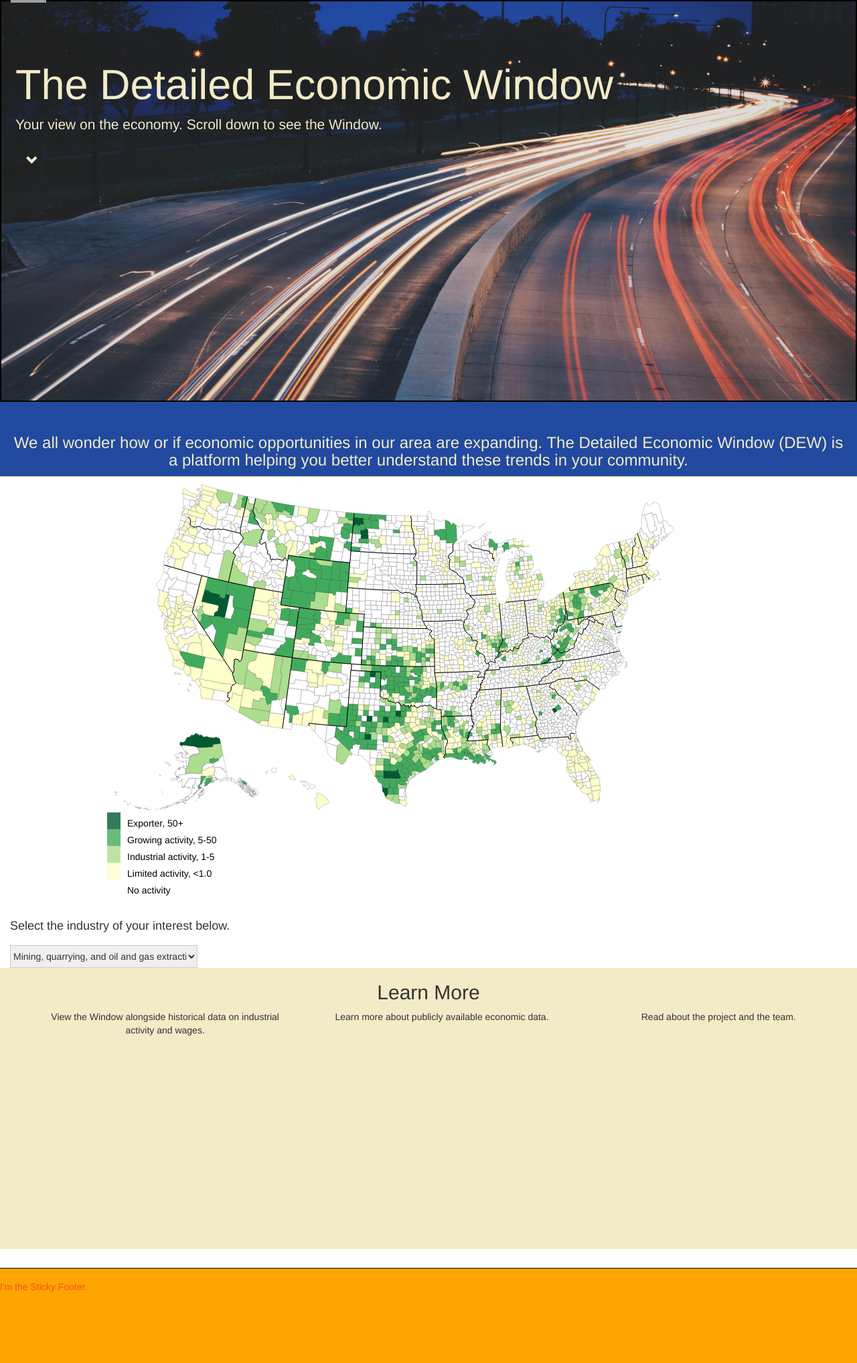
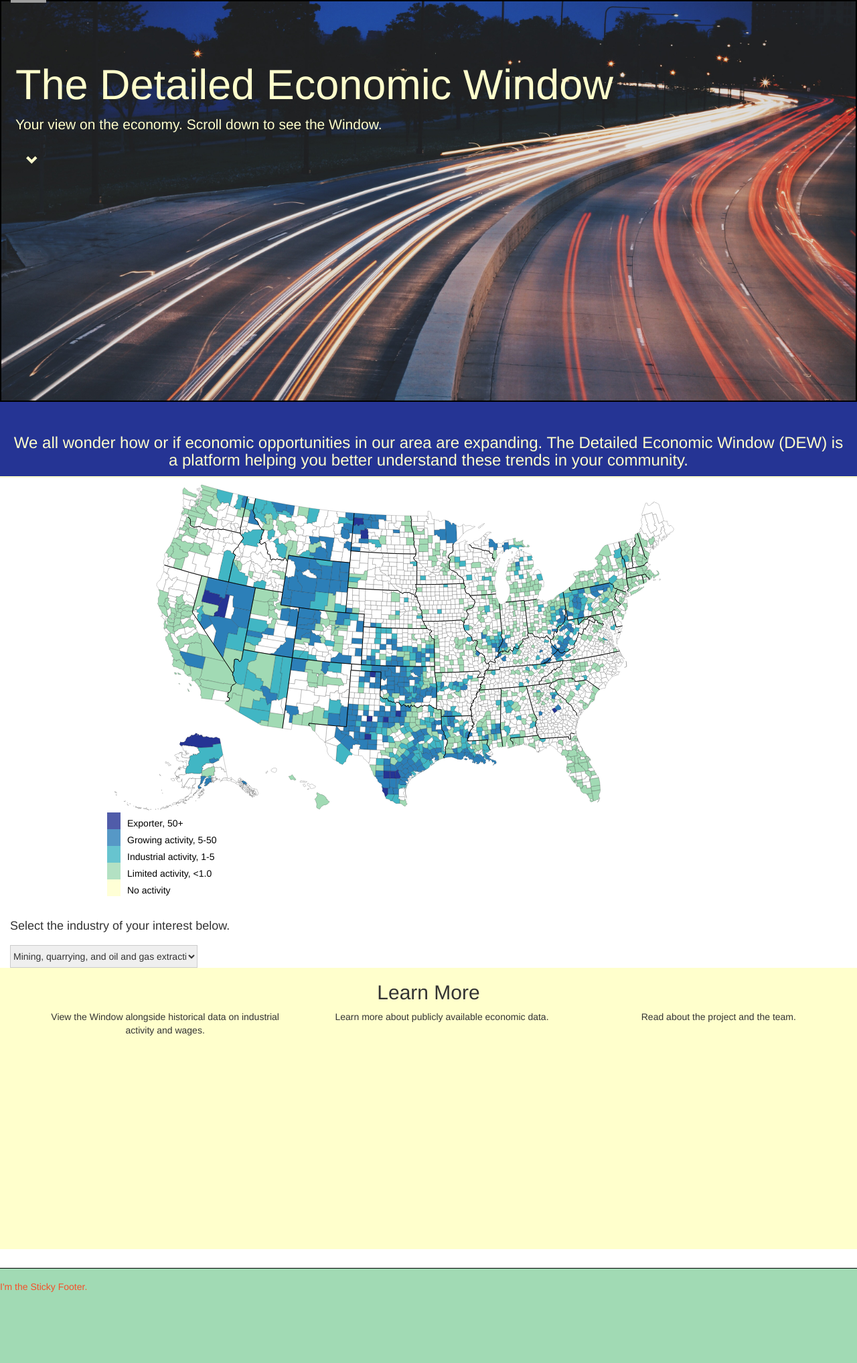
Before and after one commit to DistrictDataLabs/02-group-b, a Flask app: page /data in a window 1280 px wide. Shown: the part 52-2087 px from the top of the page at 67% size. Run offline with Flask 2, Linux system fonts and the light colour scheme; some libraries are stand-ins or nearby versions; some web fonts are replaced; grey boxes are pictures that could not be loaded.

Commit message:
Update stylings

```diff
--- a/static/data.css
+++ b/static/data.css
@@ -7,6 +7,12 @@
   #CA4433;
  #E9E2DF;
 
+ --map1: #ffffcc;
+ --map2: #a1dab4;
+ --map3: #41b6c4;
+ --map4: #2c7fb8;
+ --map5: #253494;
+
 }
 .jumbotron {
   background-image: url("carscity.jpeg");
@@ -15,7 +21,7 @@
   background-repeat: no-repeat;
   overflow: hidden;
   height: 600px;
-  color: #F2EBC7;
+  color: #ffffcc;
   padding-top: 5em;
   padding-left: 1.5em;
   margin-bottom: 0;
@@ -27,14 +33,14 @@ ul li {
 }
 
 #learnmore {
-  background-color: #F2EBC7;
+  background-color: #ffffcc;
   height: 30em;
 }
 
 #maptitle {
   margin-top: 0;
-  background-color:   #21499F;
-  color: #F2EBC7;
+  background-color:   #253494;
+  color: #ffffcc;
   padding-top: 2em;
   border-bottom: solid 2px;
 }
@@ -58,7 +64,7 @@ html, body {
   height: 142px;
 }
 .site-footer {
-  background: orange;
+  background: #a1dab4;
 }
 
 svg#map {
--- a/static/dewmap2.js
+++ b/static/dewmap2.js
@@ -4,7 +4,7 @@ var statById = d3.map();
 
 var quantile = d3.scale.threshold()
     .domain(isNaN,0,1,5,50)
-		.range(['white','#ffffcc','#addd8e','#41ab5d','#005a32']);
+		.range(['#ffffcc','#a1dab4','#41b6c4','#2c7fb8', '#253494']);
 var path = d3.geo.path();
 var svg = d3.select("#map")
 		.attr("width", width)
@@ -142,7 +142,7 @@ function updateMap(key){
 }
 var ext_color_domain = [0, 1.000, 5.000, 10, 50]
 var legend_labels = ["No activity", "Limited activity, <1.0", "Industrial activity, 1-5","Growing activity, 5-50", "Exporter, 50+"]
-var colors =(['white','#ffffcc','#addd8e','#41ab5d','#005a32']);
+var colors =(['#ffffcc','#a1dab4','#41b6c4','#2c7fb8', '#253494']);
 var legend = svg.selectAll("g.legend")
  .data(ext_color_domain)
  .enter().append("g")
--- a/templates/data.html
+++ b/templates/data.html
@@ -12,11 +12,11 @@
 
 
 </head>
-<nav class="navbar navbar-default" style="margin: 0 auto; background-color: white">
+<nav class="navbar navbar-default" style="margin: 0 auto; background-color: white;">
   <div class="container-fluid">
     <div class="navbar-header">
       <button type="button" class="navbar-toggle collapsed" data-toggle="collapse" data-target="#bs-example-navbar-collapse-1">
-        <span class="sr-only">Toggle navigation</span>
+        <span class="sr-only" >Toggle navigation</span>
         <span class="icon-bar"></span>
         <span class="icon-bar"></span>
         <span class="icon-bar"></span>
```
